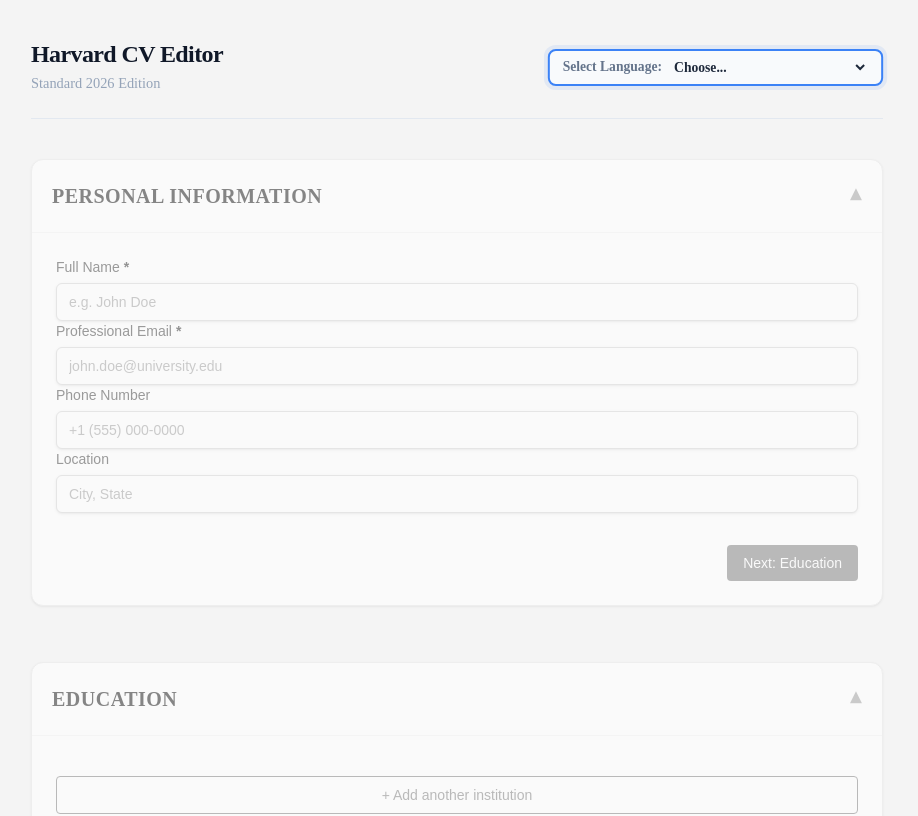
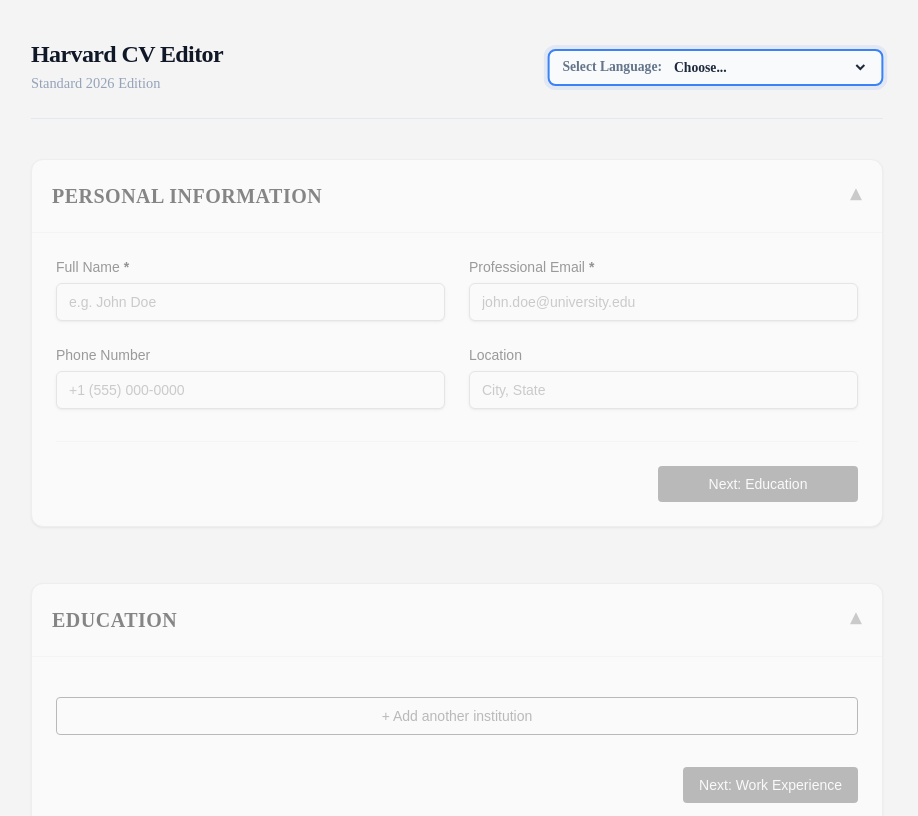
Before and after one commit to wasakabeofficial/creater_cv_format_harvard_ats, a React (Vite) app: page / in a window 1280 px wide. Shown: the top 816 px of the page, without its empty margins (183-1101 px from the left). Built offline with nearby package versions, Linux system fonts and the light colour scheme.

Commit message:
Update in File PersonalInfoForm Component and Delete File Style

```diff
--- a/src/components/layout/Personal/PersonalInfoForm.tsx
+++ b/src/components/layout/Personal/PersonalInfoForm.tsx
@@ -1,6 +1,5 @@
 import { PERSONAL_INFORMATION_TRANSLATIONS } from "../../../constants/ui-translations";
 import type { PersonalInformation } from "../../../types/cv/Personal.Information.type";
-import "../../../assets/styles/cv/PersonalInfoForm.css";
 import { Button, Input } from "../../ui";
 
 interface PersonalInformationFormProperties {
@@ -17,7 +16,6 @@ export const PersonalInfoForm = ({
   onNextStepAction,
 }: PersonalInformationFormProperties) => {
   const translations = PERSONAL_INFORMATION_TRANSLATIONS[language];
-
   const isInformationComplete =
     data.fullName.trim() !== "" && data.email.trim() !== "";
 
@@ -27,8 +25,8 @@ export const PersonalInfoForm = ({
   };
 
   return (
-    <div className="personal-information-container">
-      <div className="personal-info-grid">
+    <div className="space-y-8">
+      <div className="grid grid-cols-1 md:grid-cols-2 gap-6">
         <Input
           id="personal-information-full-name"
           label={translations.fullNameLabel}
@@ -74,20 +72,16 @@ export const PersonalInfoForm = ({
         />
       </div>
 
-      <div
-        className="form-navigation-actions"
-        style={{
-          marginTop: "2rem",
-          display: "flex",
-          justifyContent: "flex-end",
-        }}
-      >
+      <div className="flex justify-end pt-6 border-t border-gray-100">
         <Button
           label={language === "es" ? "Siguiente: Educación" : "Next: Education"}
           onClick={onNextStepAction}
           disabled={!isInformationComplete}
           variant="primary"
-          className="next-step-button"
+          className={`
+            min-w-50 transition-all duration-300
+            ${!isInformationComplete ? "grayscale opacity-50" : "hover:translate-x-1"}
+          `}
         />
       </div>
     </div>
```
Also changed, not shown: src/assets/styles/cv/PersonalInfoForm.css (deleted).
